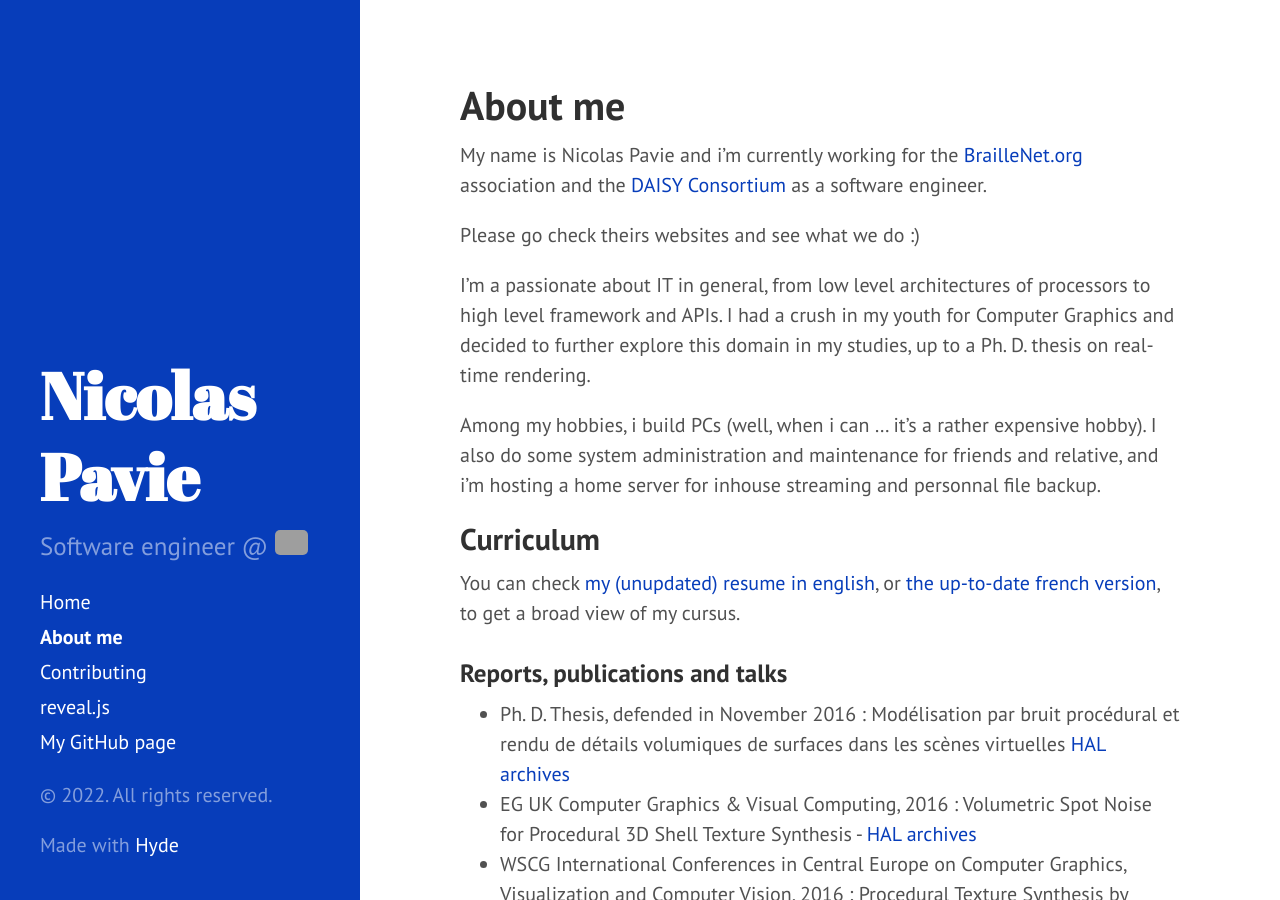
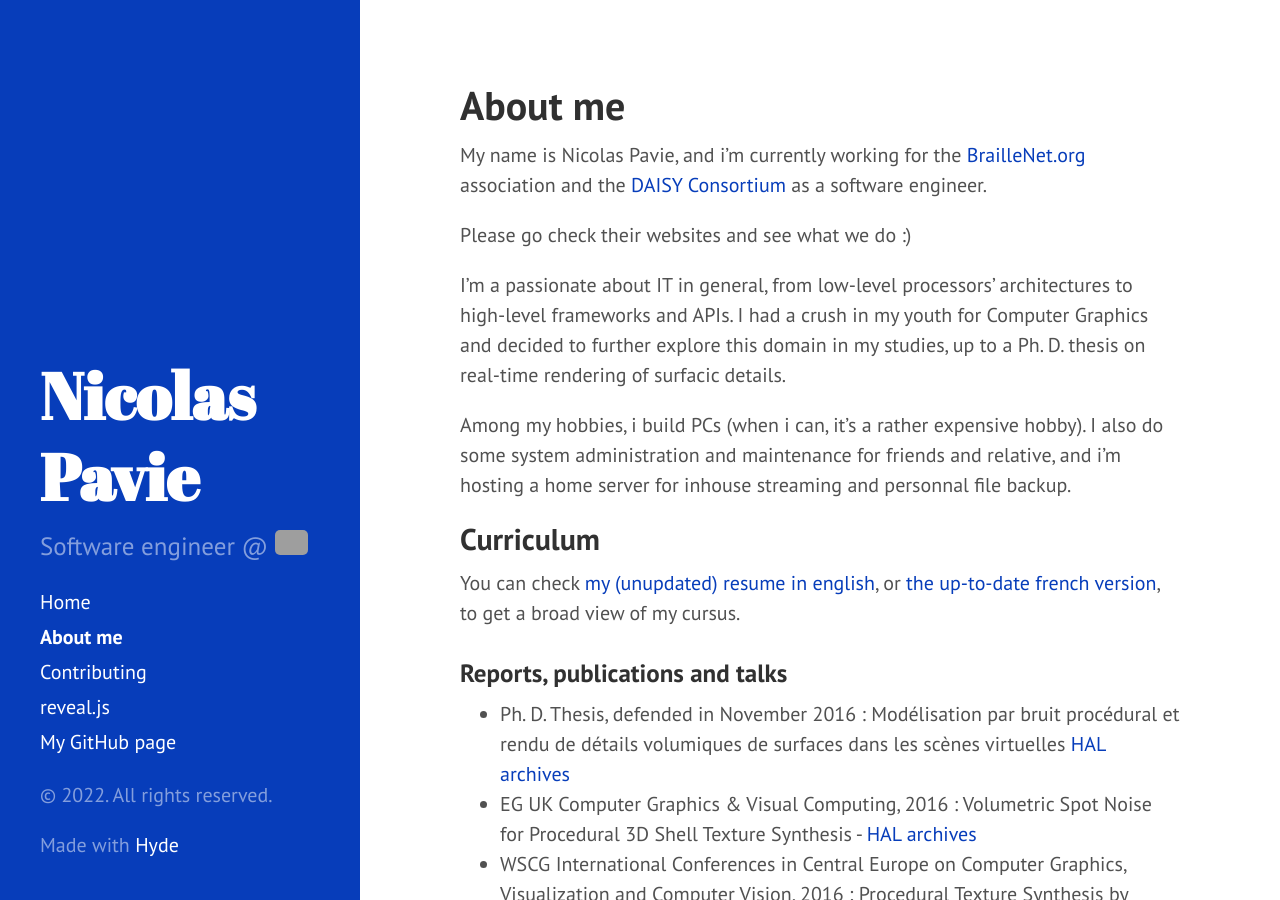
Before and after one commit to NPavie/npavie.github.io, a Jekyll site: the page built from about.md, in a window 1280 px wide and 900 px high. Built offline with Jekyll 4.4.1, drawn with Linux system fonts in a browser that asks for light colours; some of the changed text lies outside the part shown; grey boxes are pictures that could not be loaded.

Commit message:
updated about section

```diff
--- a/about.md
+++ b/about.md
@@ -3,14 +3,14 @@
 title: About me
 ---
 
-My name is Nicolas Pavie and i'm currently working for the [BrailleNet.org](https://www.braillenet.org) association and the [DAISY Consortium](https://www.daisy.org) as a software engineer.
+My name is Nicolas Pavie, and i'm currently working for the [BrailleNet.org](https://www.braillenet.org) association and the [DAISY Consortium](https://www.daisy.org) as a software engineer.
 
-Please go check theirs websites and see what we do :)
+Please go check their websites and see what we do :)
 
-I'm a passionate about IT in general, from low level architectures of processors to high level framework and APIs.
-I had a crush in my youth for Computer Graphics and decided to further explore this domain in my studies, up to a Ph. D. thesis on real-time rendering.
+I'm a passionate about IT in general, from low-level processors' architectures to high-level frameworks and APIs.
+I had a crush in my youth for Computer Graphics and decided to further explore this domain in my studies, up to a Ph. D. thesis on real-time rendering of surfacic details.
 
-Among my hobbies, i build PCs (well, when i can ... it's a rather expensive hobby).
+Among my hobbies, i build PCs (when i can, it's a rather expensive hobby).
 I also do some system administration and maintenance for friends and relative, and i'm hosting a home server for inhouse streaming and personnal file backup.
 
 ## Curriculum
```
Also changed, not shown: other parts of about.md (+2 -2 lines).
